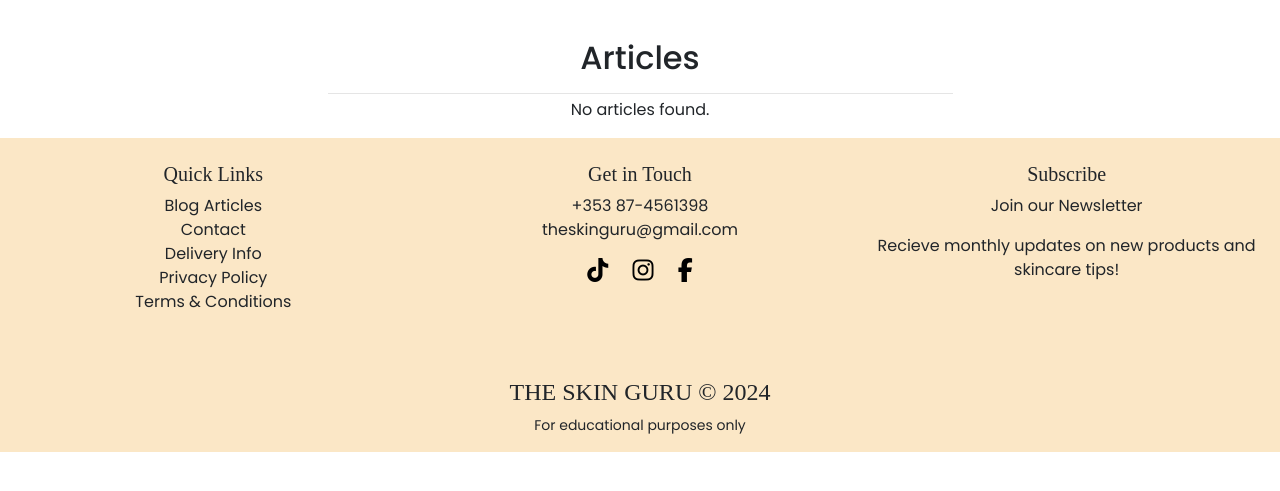
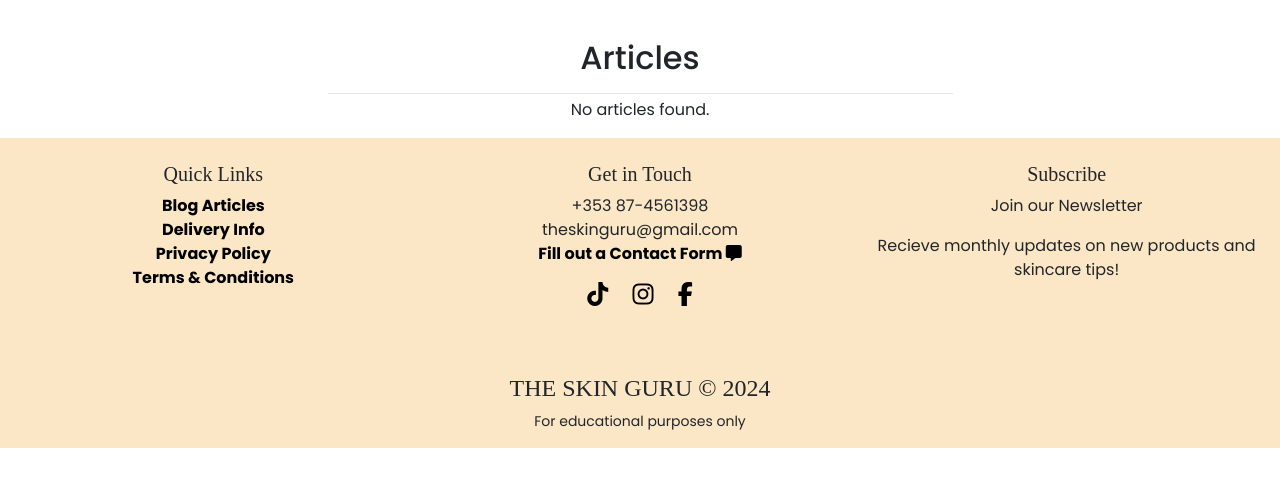
Before and after one commit to abigail-ryan/the-skin-guru, a Django app: page /articles/ in a window 1280 px wide. Shown: the part 222-713 px from the top of the page. Run offline with Django 3.2, Linux system fonts and the light colour scheme; data that the repository does not hold is empty; some libraries are stand-ins or nearby versions; some web fonts are replaced.

Commit message:
Add article and contact links to footer

```diff
--- a/templates/base.html
+++ b/templates/base.html
@@ -155,11 +155,10 @@
                 <div class="col-lg-4 col-md-4 mt-4 mb-4">
                     <h5>Quick Links</h5>
                     <ul class="list-unstyled text-small">
-                    <li>Blog Articles</li>
-                    <li>Contact</li>
-                    <li>Delivery Info</li>
-                    <li>Privacy Policy</li>
-                    <li>Terms & Conditions</li>
+                    <li><a href="{% url 'articles' %}" class="text-black font-weight-bold">Blog Articles</a></li>
+                    <li><a href="" class="text-black font-weight-bold">Delivery Info</a></li>
+                    <li><a href="" class="text-black font-weight-bold">Privacy Policy</a></li>
+                    <li><a href="" class="text-black font-weight-bold">Terms & Conditions</a></li>
                     </ul>
                 </div>
                 <div class="col-lg-4 col-md-4 mt-4 mb-4">
@@ -167,6 +166,7 @@
                     <ul class="list-unstyled text-small">
                     <li>+353 87-4561398</li>
                     <li>theskinguru@gmail.com</li>
+                    <li><a href="{% url 'contact' %}" class="text-black font-weight-bold">Fill out a Contact Form <i class="fa-solid fa-message"></i></a></li>
                     </ul>
                     <p class="list-unstyled">
                         <a href="https://www.tiktok.com/en/" target="_blank" rel="noopener"
```
